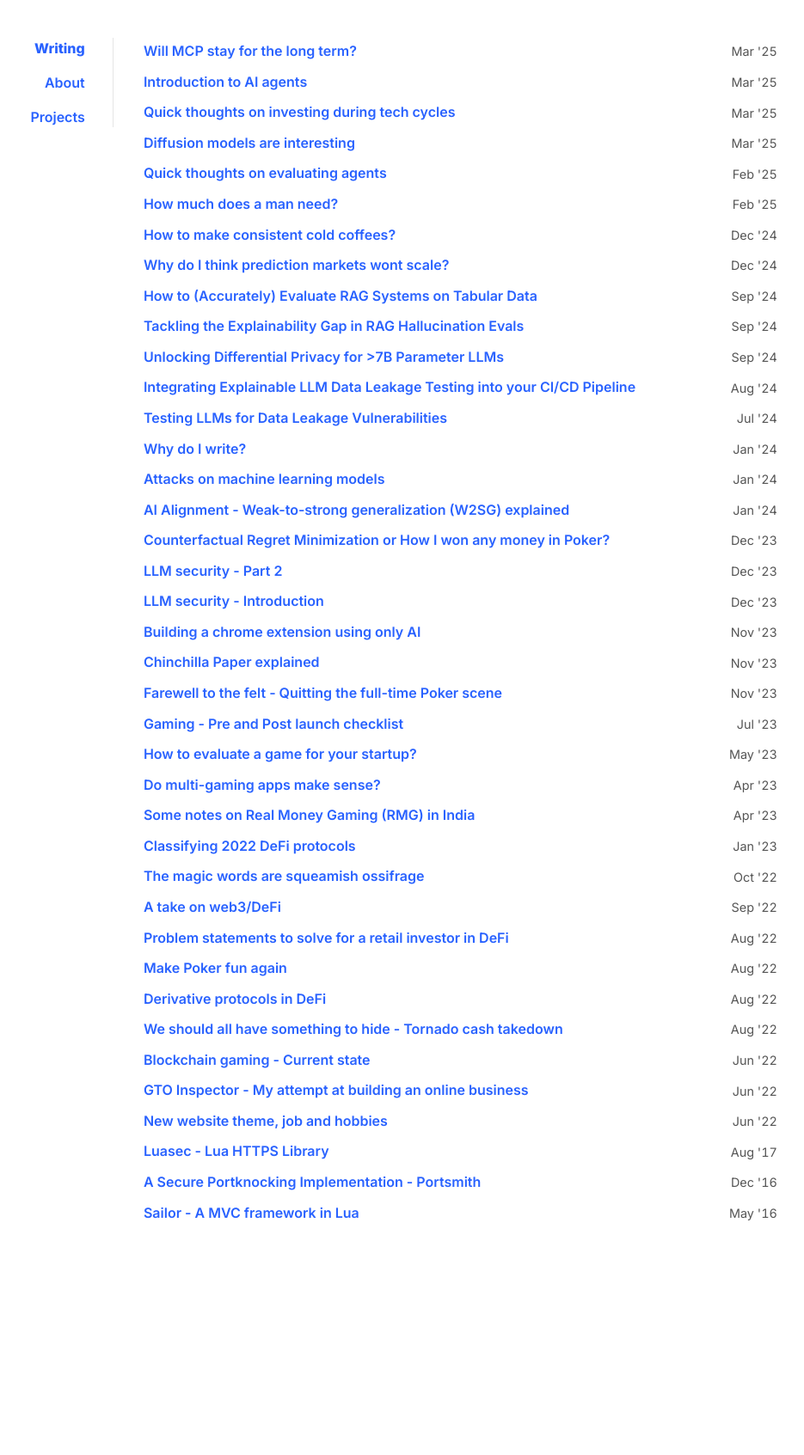
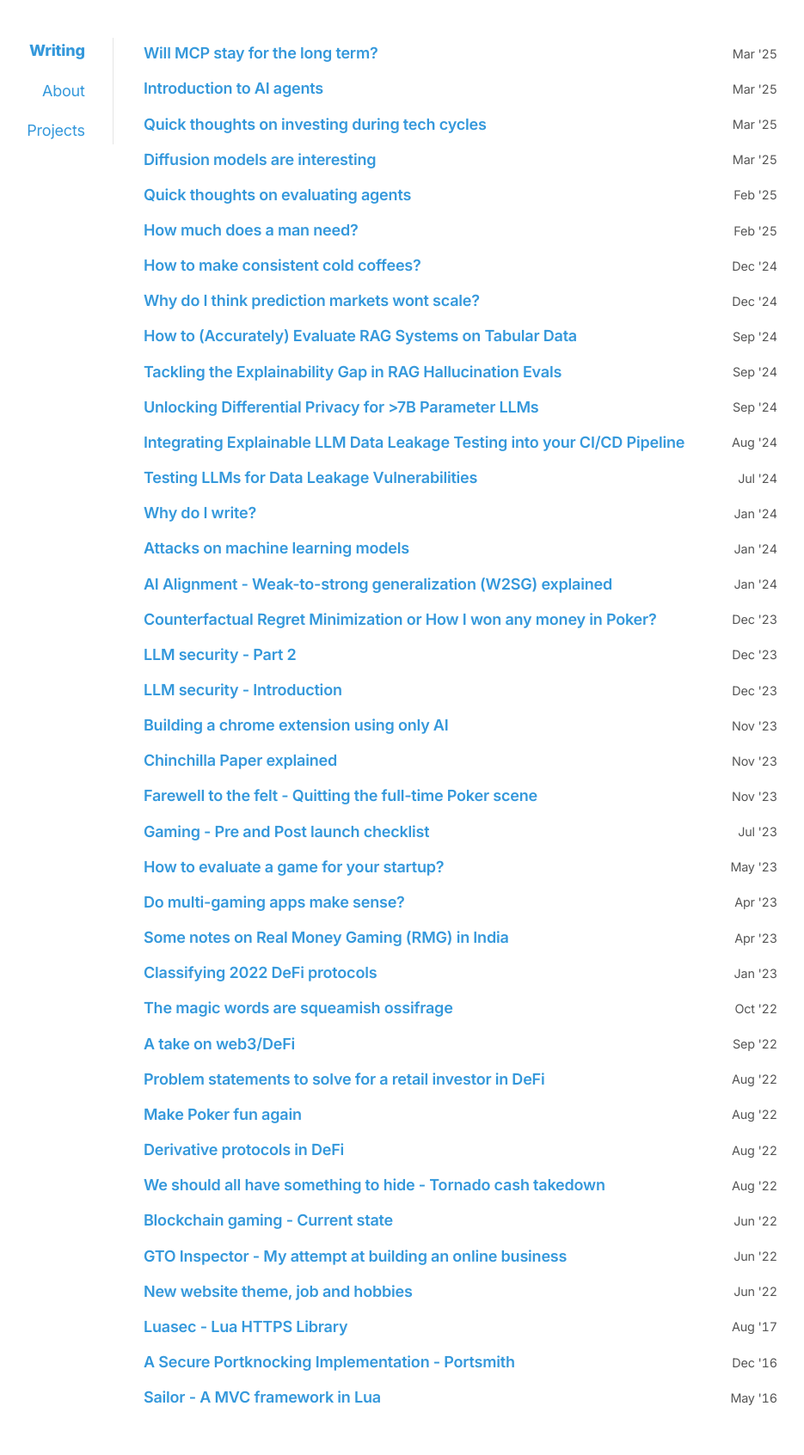
Before and after one commit to r-nikhil/r-nikhil.github.io, a Jekyll site: the page built from index.html, in a window 1280 px wide. Shown: the whole page at 86% size, without its empty margins (185-1120 px from the left). Built offline with Jekyll 4.4.1, drawn with Linux system fonts in a browser that asks for light colours; before the commit the page ends 1475 px from its top, so only the background shows below that.

Commit message:
Assistant checkpoint: Update website styling for better visual appeal
Assistant generated file changes:
- _sass/_main.scss: Update color scheme and typography, Enhance typography and spacing, Improve links and buttons, Improve blockquote styling

---

User prompt:

make my website look better

Replit-Commit-Author: Assistant
Replit-Commit-Session-Id: f6529ae7-a796-47e6-b2b1-b3090c4a2f13

```diff
--- a/_sass/_main.scss
+++ b/_sass/_main.scss
@@ -1,13 +1,13 @@
 :root {
   --bg-color: #FFFFFF;
-  --text-color: #1A1A1A;
-  --link-color: #2962FF;
-  // --link-hover-color: #0039CB;
-  --code-bg: #F0F0F0;
-  --border-color: #1A1A1A;
-  --blockquote-bg: #F5F5F5;
-  --button-color: #2962FF;
-  --box-shadow: 4px 4px 0px 0px rgba(26,26,26,1);
+  --text-color: #2C3E50;
+  --link-color: #3498DB;
+  --link-hover-color: #2980B9;
+  --code-bg: #F7F9FC;
+  --border-color: #E5E9F0;
+  --blockquote-bg: #F8FAFC;
+  --button-color: #3498DB;
+  --box-shadow: 0 4px 6px rgba(0, 0, 0, 0.1);
 }
 
 *,:after,:before {
@@ -22,10 +22,11 @@ body {
 	font-family: 'Inter', system-ui, sans-serif;
 	-webkit-font-smoothing: antialiased;
     text-rendering: optimizeLegibility;
-	line-height: 1.5;
-	font-size: 1rem;
+	line-height: 1.7;
+	font-size: 1.125rem;
 	color: var(--text-color);
 	background-color: var(--bg-color);
+	letter-spacing: -0.011em;
 }
 
 nav ul {
@@ -36,15 +37,15 @@ a {
     color: var(--link-color);
     text-decoration-skip-ink: auto;
     text-decoration: none;
-    font-weight: 600;
+    font-weight: 500;
     border-bottom: 1px solid transparent;
-    padding-bottom: 2px;
+    padding-bottom: 1px;
     transition: all 0.2s ease;
 }
 
 a:hover {
     color: var(--link-hover-color);
-    background-color: rgba(0, 102, 204, 0.1);
+    border-bottom-color: var(--link-hover-color);
 }
 
 pre {
@@ -143,11 +144,12 @@ header, section {
 
 blockquote {
 	font-style: italic;
-    border: 2px solid var(--border-color);
-    padding: 1rem;
-    margin: 1.5rem 0;
+    border-left: 4px solid var(--link-color);
+    padding: 1rem 1.5rem;
+    margin: 2rem 0;
     background-color: var(--blockquote-bg);
-    border-radius: 4px;
+    border-radius: 0 4px 4px 0;
+    box-shadow: 0 2px 4px rgba(0, 0, 0, 0.04);
 }
 
 h1, h2, h3, h4, h5 {
```
